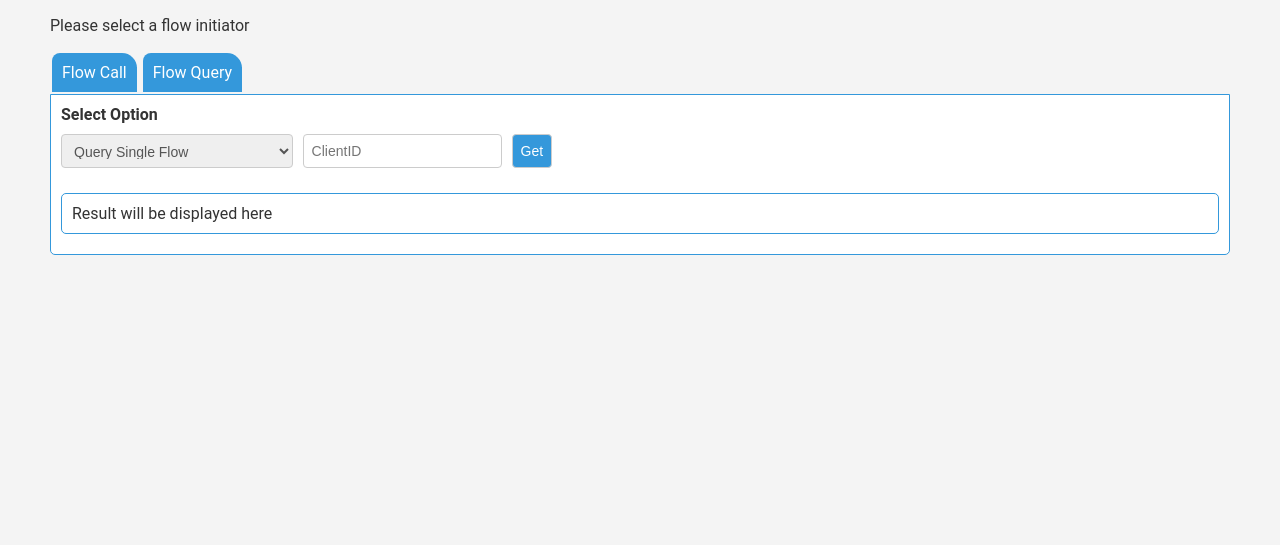
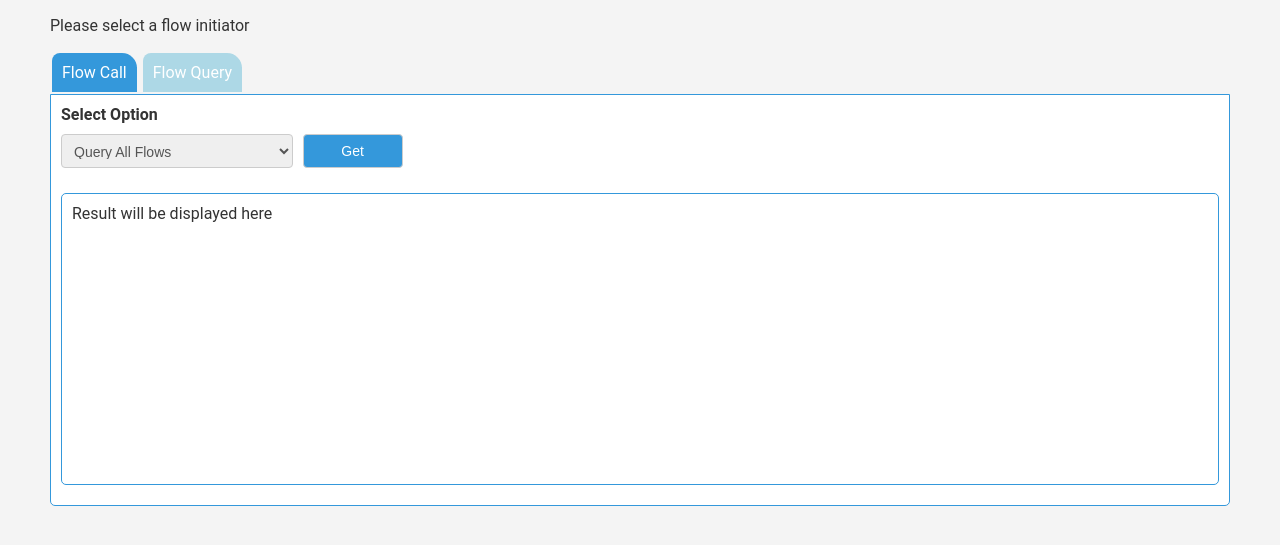
Before and after one commit to zayedR3/FlowManagementUI, a Flask app: page / in a window 1280 px wide, after a click on "Flow Query". Shown: the part 188-733 px from the top of the page. Run offline with Flask 3, Linux system fonts and the light colour scheme.

Commit message:
added more features

```diff
--- a/demo/static/Scripts/script.js
+++ b/demo/static/Scripts/script.js
@@ -242,12 +242,14 @@ function openTab(tabName) {
     var tabContents = document.getElementsByClassName("tab-content");
     for (var i = 0; i < tabContents.length; i++) {
         tabContents[i].style.display = "none";
+        document.getElementById(tabContents[i].id + "-tab").style.backgroundColor = "rgb(52,152,219)";
     }
 
     // Show the selected tab content
     var selectedTab = document.getElementById(tabName);
     if (selectedTab) {
         selectedTab.style.display = "block";
+        document.getElementById(tabName + "-tab").style.backgroundColor = "rgb(173,216,230)";
     }
 }
 
@@ -303,7 +305,7 @@ function oneFlow() {
 // Function to determine which flow-related action to execute based on user input
 function executeButtonFlow() {
     // Check the value of the dropdown to determine which action to perform
-    if (document.getElementById("dropdown").value == "option2") {
+    if (document.getElementById("dropdown").value == "option1") {
         getAllFlowResult();
     } else {
         oneFlow();
@@ -311,7 +313,7 @@ function executeButtonFlow() {
 }
 
 function queryDropDownChange(){
-    if (document.getElementById("dropdown").value == "option2") {
+    if (document.getElementById("dropdown").value == "option1") {
         document.getElementById("clientID").style.display = 'none';
     }else{
         document.getElementById("clientID").style.display = 'block';
--- a/demo/static/css/main.css
+++ b/demo/static/css/main.css
@@ -128,11 +128,12 @@ button:hover {
 
 #idResutl {
     border: 1px solid #3498db;
-padding: 10px;
+    padding: 10px;
     border-radius: 5px;
     background-color: #fff;
     margin-top: 10px;
-    max-height: 250px; /* Set a maximum height for the scroll box */
+    height: 292px;
+    max-height: 292px; /* Set a maximum height for the scroll box */
     overflow-y: auto; /* Enable vertical scrolling if content exceeds the box height */
 }
 
@@ -160,6 +161,8 @@ padding: 10px;
 .input-box, .text-box {
     width: 150px; /* Set the desired width */
     margin-right: 10px; /* Optional: Add margin for spacing between input boxes */
+    border-radius: 5px;
+    border: 1px solid #3498db;
 }
 
 .queryoption-container{
--- a/demo/templates/index.html
+++ b/demo/templates/index.html
@@ -33,8 +33,8 @@
     <!-- Content for the tabs -->
     <ul class="tab">
         <!-- Tabs for different actions -->
-        <li class="tab" onclick="openTab('call')">Flow Call</li>
-        <li class="tab" onclick="openTab('Query')">Flow Query</li>
+        <li class="tab" onclick="openTab('call')" id="call-tab" style="background-color: rgb(173,216,230)">Flow Call</li>
+        <li class="tab" onclick="openTab('Query')" id="Query-tab" style="background-color: rgb(52,152,219)">Flow Query</li>
 
         <!-- Container for displaying query results under the 'Query' tab -->
         <div id="queryResult1"></div>
@@ -50,7 +50,7 @@
 
         </div>
         <div class="flowcall-container">
-            <textarea type="text" id="requestBody" class="input-box" placeholder="Enter Json Format" style="resize:none" ></textarea>
+            <textarea type="text" id="requestBody" class="input-box" placeholder="Enter Json Format" style="resize: none; " ></textarea>
 
             <div type="text" id="queryResult" class="text-box output">Result will be displayed here</div>
         </div>
@@ -66,15 +66,15 @@
         <div class="queryoption-container">
             <!-- Dropdown for selecting a query option -->
             <select id="dropdown" class="dropdown" style="height: 34px" onchange="queryDropDownChange()">
-                <option value="option1">Query Single Flow</option>
-                <option value="option2">Query All Flows</option>
+                <option value="option1">Query All Flows</option>
+                <option value="option2">Query Single Flow</option>
             </select>
 
             <!-- Input field for providing a ClientID for queries -->
-            <input type="text" id="clientID" placeholder="ClientID">
+            <input type="text" id="clientID" placeholder="ClientID" style="display:none">
 
             <!-- Button to execute the selected Flow Query -->
-            <button id="OneFlowButon" onclick="executeButtonFlow()">Get</button>
+            <button id="OneFlowButon" onclick="executeButtonFlow()" style="width: 100px;">Get</button>
         </div>
 
 
```
